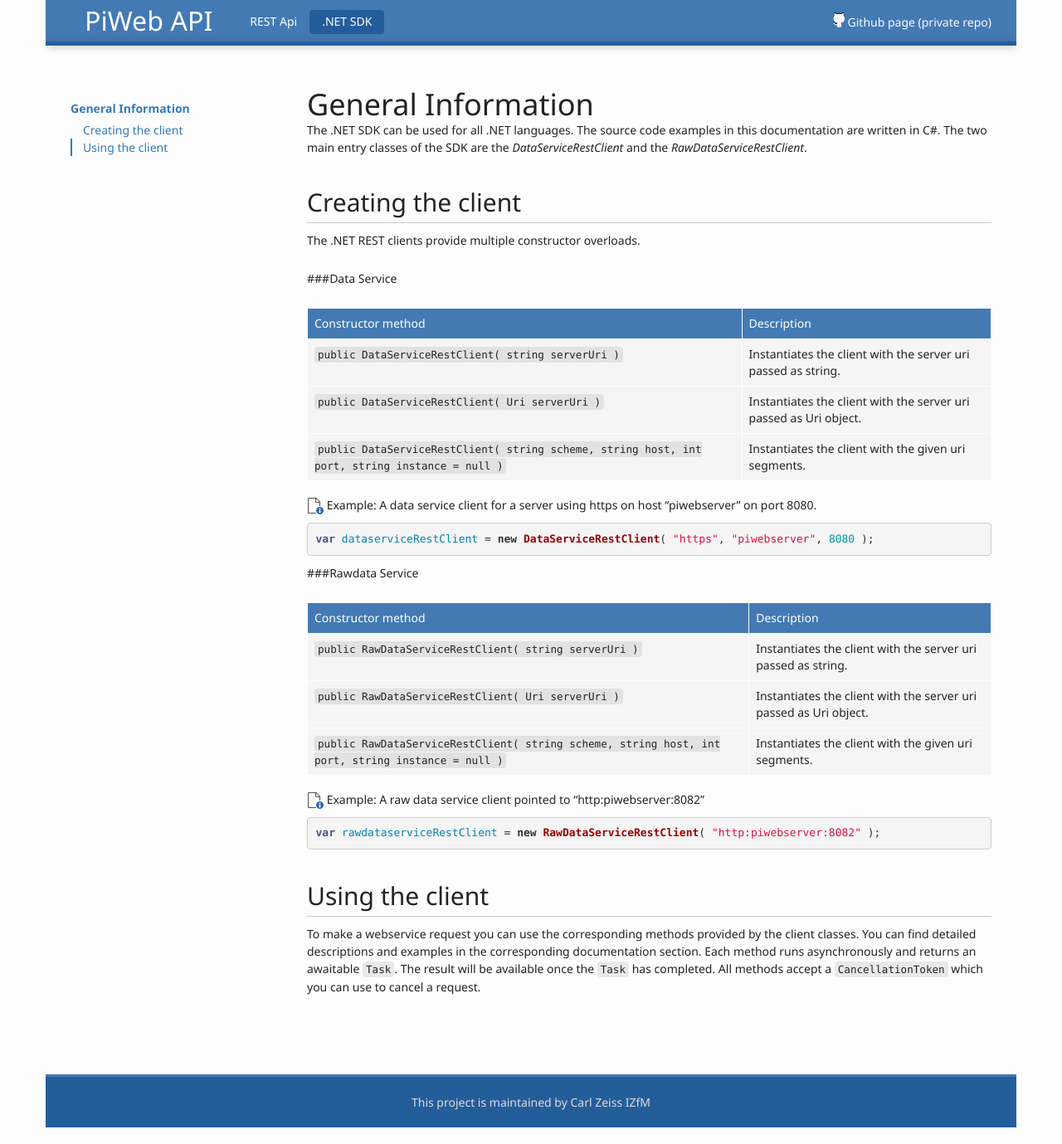
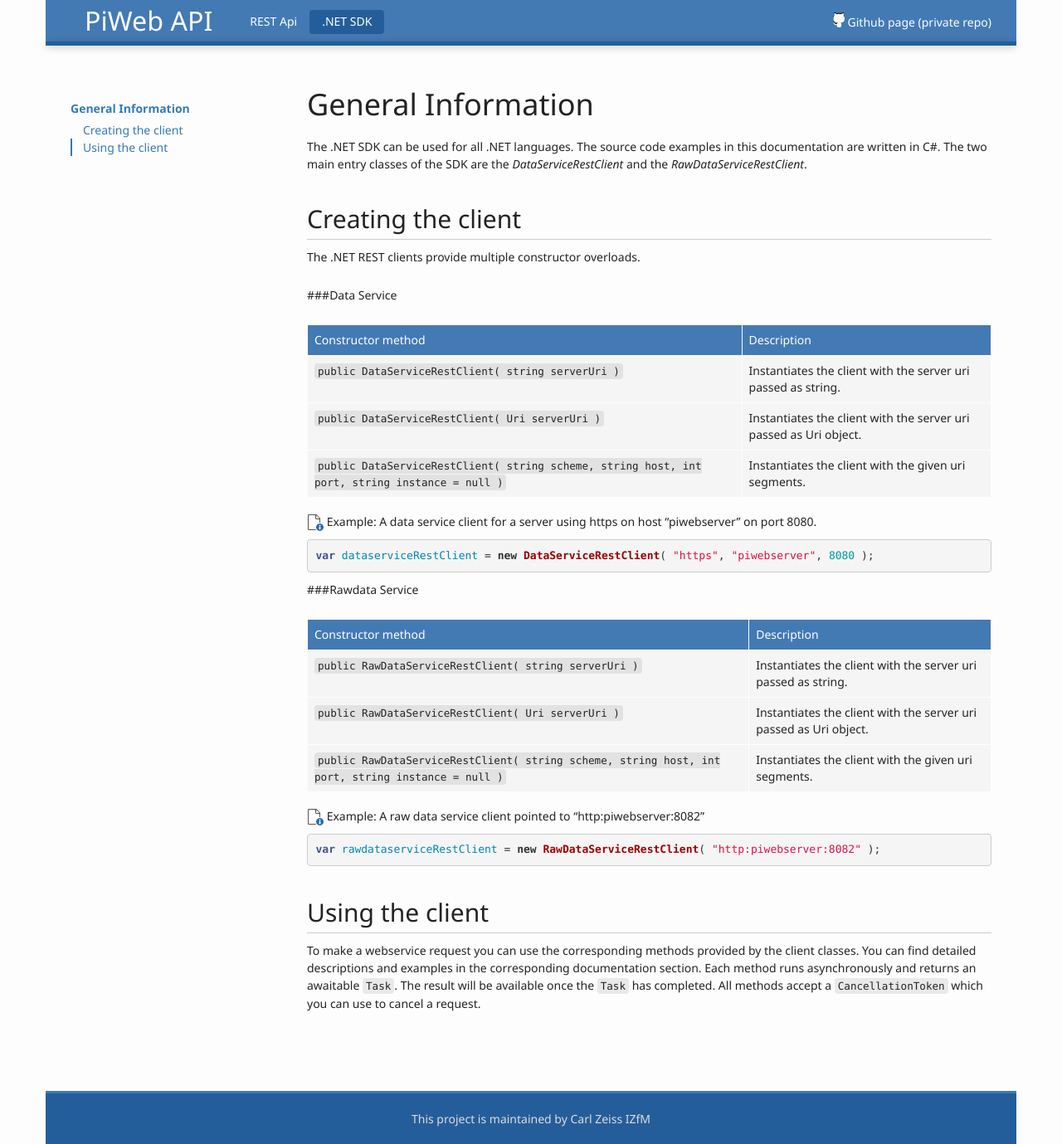
Before and after one commit to ZEISS-PiWeb/PiWeb-Api, a Jekyll site: the page built from _pages/02-netsdk.md, in a window 1280 px wide. Shown: the whole page at 83% size. Built offline with Jekyll 4.4.1, drawn with Linux system fonts in a browser that asks for light colours.

Commit message:
Update custom-styles.css

```diff
--- a/stylesheets/custom-styles.css
+++ b/stylesheets/custom-styles.css
@@ -19,7 +19,7 @@ h1{
   	line-height: inherit;
 }
 
-h1>p{
+h1+p{
 	margin-top:30px;
 }
 
```
